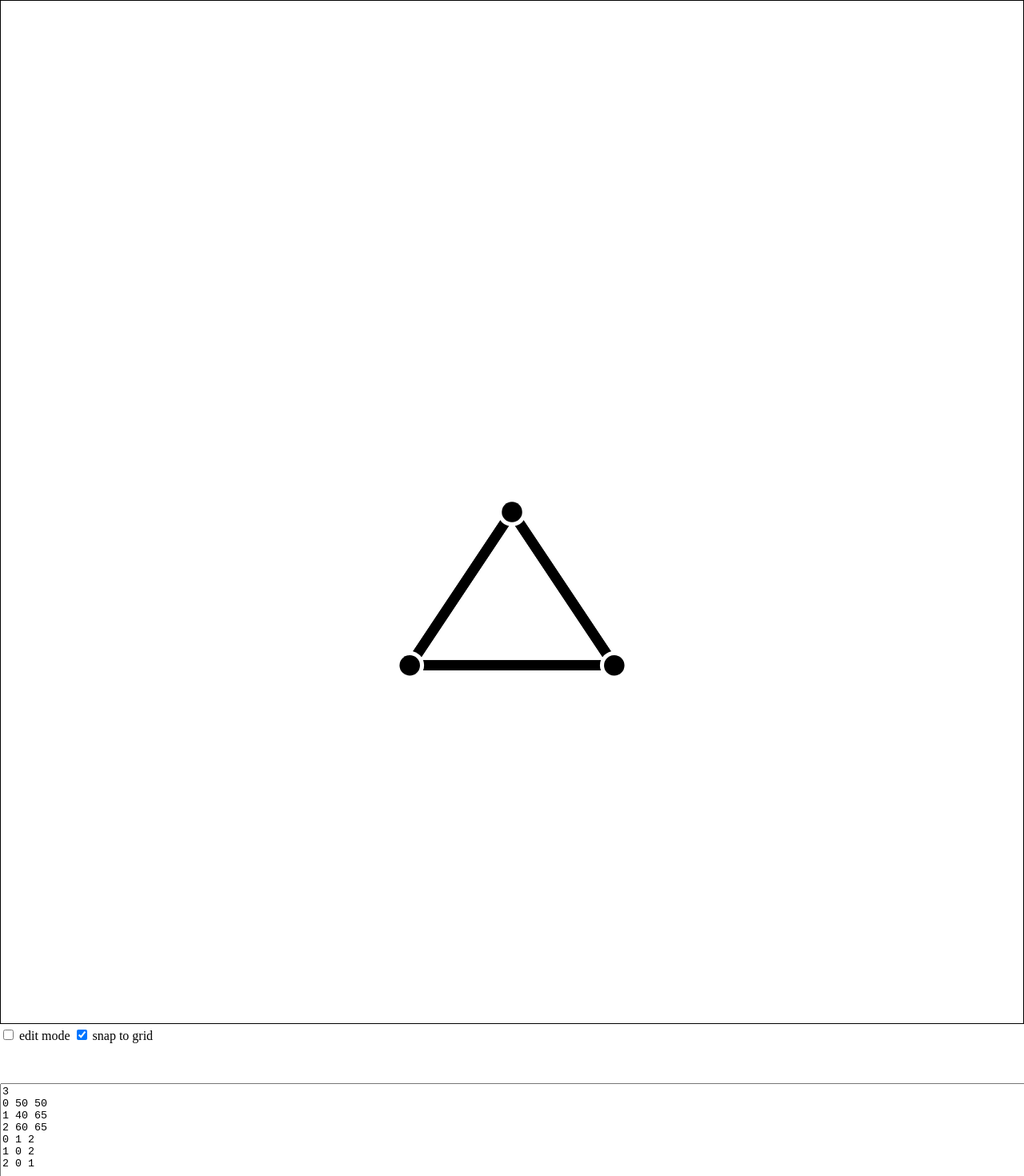
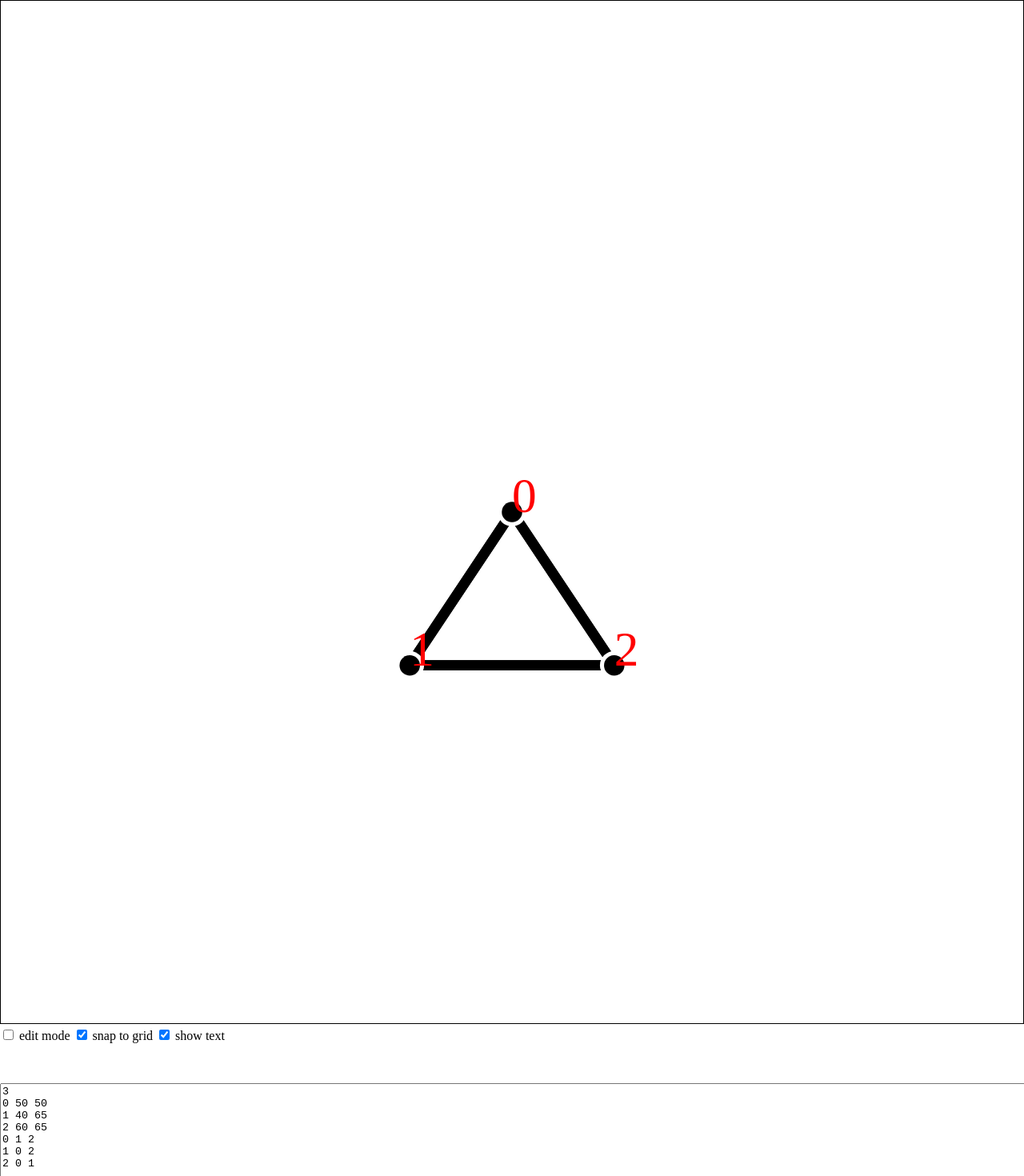
Before and after one commit to hojelse/graph, a SvelteKit app: page / in a window 1280 px wide. Shown: the top 1470 px of the page at 80% size. Built offline with nearby package versions, Linux system fonts and the light colour scheme.

Commit message:
Add text to vertex

```diff
--- a/src/routes/+page.svelte
+++ b/src/routes/+page.svelte
@@ -104,6 +104,16 @@
 				cx={embedding[Number(k)].x}
 				cy={embedding[Number(k)].y}
 			/>
+			{#if textMode}
+				<text
+					class="unselectable"
+					x={embedding[Number(k)].x}
+					y={embedding[Number(k)].y}
+					font-size="0.3em"
+					style="pointer-events: none; user-select: none;"
+					fill="red"
+				>{k}</text>
+			{/if}
 		{/each}
 	</g>
 </svg>
@@ -112,6 +122,8 @@
 <label for="move">{moveMode ? "move mode" : "edit mode"}</label>
 <input type="checkbox" name="snap" id="" bind:checked={snapMode}>
 <label for="snap">{snapMode ? "snap to grid" : "no snap"}</label>
+<input type="checkbox" name="text" id="" bind:checked={textMode}>
+<label for="text">{textMode ? "show text" : "hide text"}</label>
 <p
 	contenteditable
 	bind:innerText={error_msg}
@@ -124,6 +136,7 @@
 <script lang="ts">
 	$: moveMode = false;
 	$: snapMode = true;
+	$: textMode = true;
 
 	let N = 3;
 	let MaxId = N;
@@ -307,4 +320,13 @@
 	line {
 		stroke: black;
 	}
+
+	.unselectable {
+		-webkit-touch-callout: none;
+		-webkit-user-select: none;
+		-khtml-user-select: none;
+		-moz-user-select: none;
+		-ms-user-select: none;
+		user-select: none;
+	}
 </style>
```
